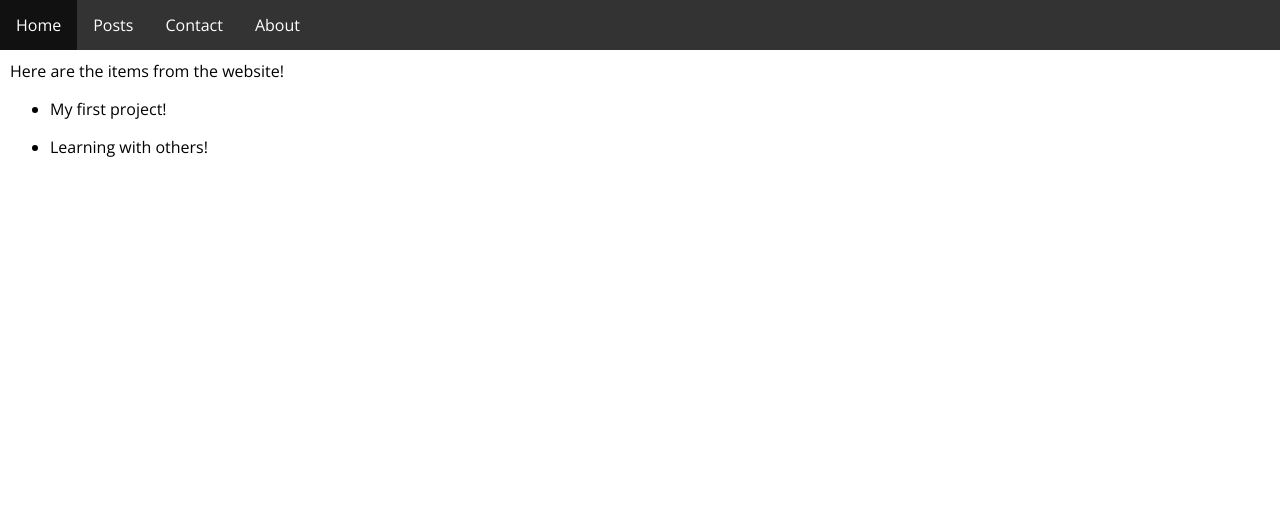
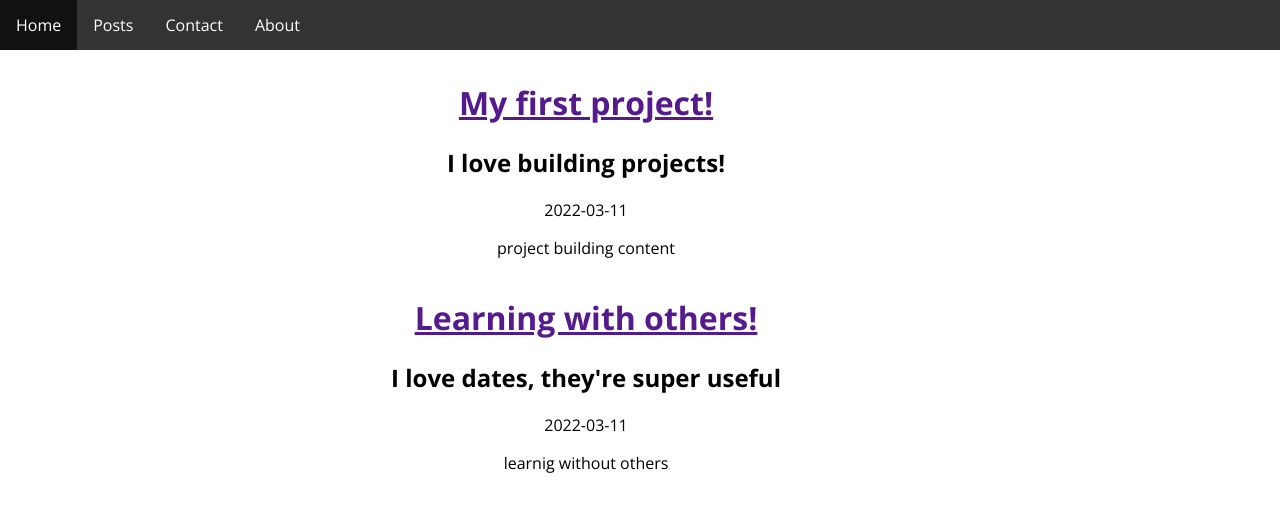
Before and after one commit to MLH-Fellowship/BlogProject, a Jekyll site: the page built from posts.html, in a window 1280 px wide. Shown: the top 512 px of the page. Built offline with Jekyll 4.4.1, drawn with Linux system fonts in a browser that asks for light colours.

Commit message:
updated posts

```diff
--- a/404.html
+++ b/404.html
@@ -20,6 +20,5 @@ layout: default
 <div class="container">
   <h1>404</h1>
 
-  <p><strong>Page not found :(</strong></p>
-  <p>The requested page could not be found.</p>
-</div>
+  <p><strong>You fell into the abyss</strong></p>
+  <p>The back button has thrown you a life line.</p>
--- a/Gemfile
+++ b/Gemfile
@@ -7,12 +7,12 @@ source "https://rubygems.org"
 #
 # This will help ensure the proper Jekyll version is running.
 # Happy Jekylling!
-gem "jekyll", "~> 4.2.1"
+#gem "jekyll", "~> 4.2.2"
 # This is the default theme for new Jekyll sites. You may change this to anything you like.
 gem "minima", "~> 2.5"
 # If you want to use GitHub Pages, remove the "gem "jekyll"" above and
 # uncomment the line below. To upgrade, run `bundle update github-pages`.
-# gem "github-pages", group: :jekyll_plugins
+gem "github-pages", group: :jekyll_plugins
 # If you have any plugins, put them here!
 group :jekyll_plugins do
   gem "jekyll-feed", "~> 0.12"
--- a/_data/posts.yml
+++ b/_data/posts.yml
@@ -1,7 +1,9 @@
 - title: My first project!
   date: "2022-03-11"
   description: I love building projects!
+  content: project building content
 
 - title: Learning with others!
   date: "2022-03-11"
   description: I love dates, they're super useful
+  content: learnig without others
--- a/_sass/styles.scss
+++ b/_sass/styles.scss
@@ -32,5 +32,13 @@ body {
 }
 
 .content {
+  ul {
+      list-style-type: none;
+      margin: 0;
+      padding: 0;
+      overflow: hidden;
+  }
     margin: 10px;
+    text-align: center;
+    max-width: 90%;
 }
--- a/posts.html
+++ b/posts.html
@@ -4,10 +4,13 @@ title: Posts
 permalink: /posts
 ---
 
-Here are the items from the website!
-
 {% for item in site.data.posts %}
     <ul>
-        <li>{{ item.title }}</li>
+        <li>
+          <a href="{{ item.url }}"><h1>{{ item.title }}</h1></a>
+          <h2>{{ item.description }}</h2>
+          <p>{{ item.date }}</p>
+          <p>{{ item.content }}</p>
+          </li>
     </ul>
 {% endfor %}
```
Also changed, not shown: _layouts/post.html (added, +7 -0 lines), _posts/first.md (added, +7 -0 lines).
